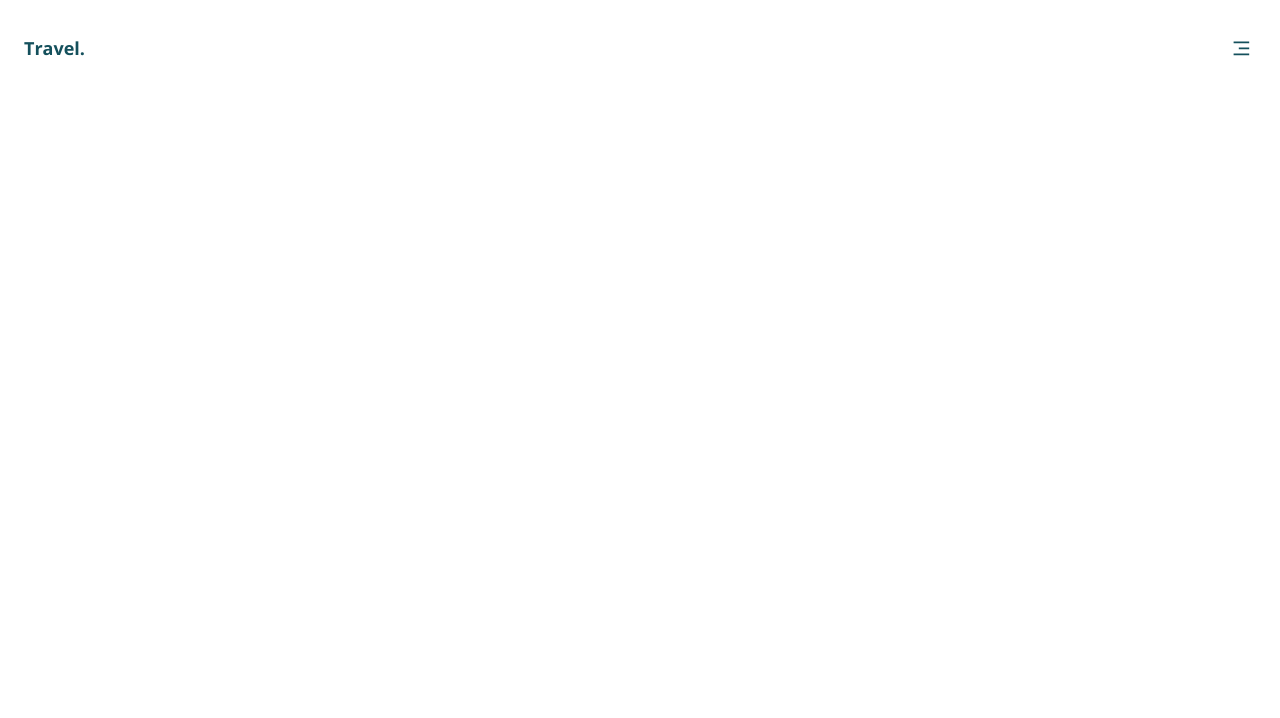
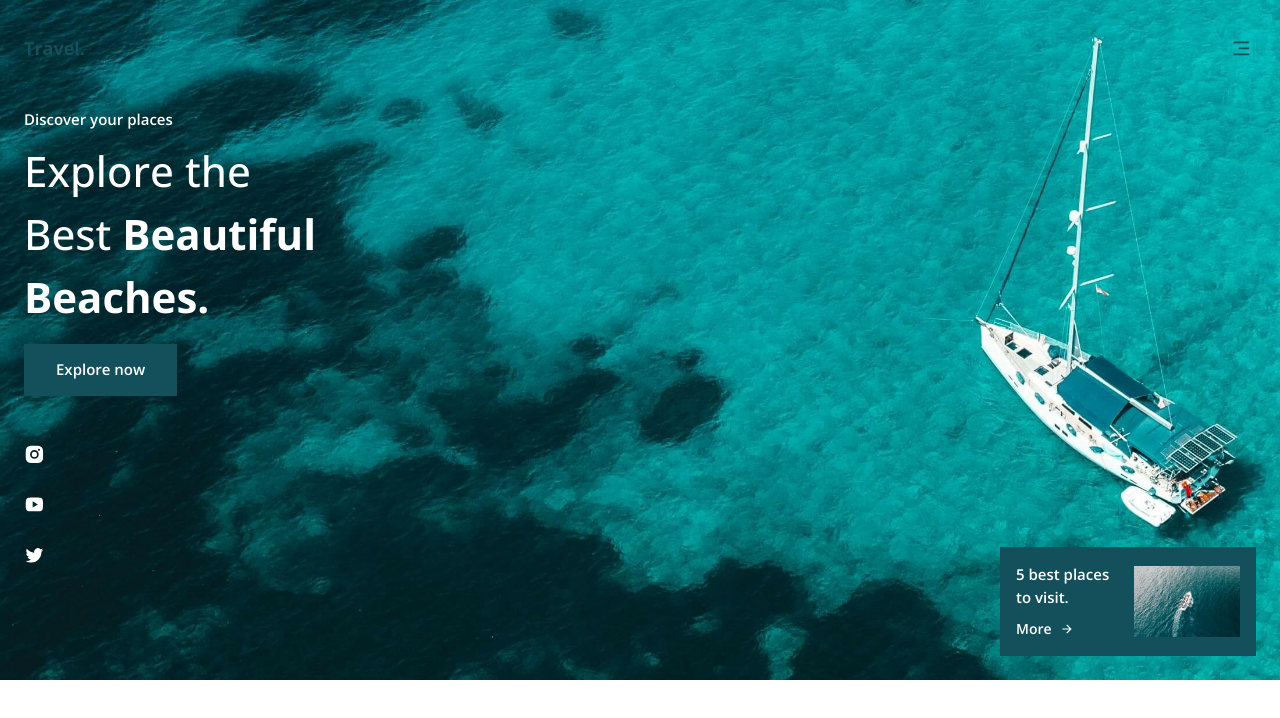
Before and after one commit to fajarfadillahh/travel-agency-react-tailwind, a React (Vite) app: page / in a window 1280 px wide. Shown: the top 718 px of the page. Built offline with nearby package versions, Linux system fonts and the light colour scheme.

Commit message:
create Hero part of the HomePage

```diff
--- a/src/pages/Home.jsx
+++ b/src/pages/Home.jsx
@@ -2,11 +2,13 @@ import React from "react";
 
 // import components & parts
 import Header from "../components/Header";
+import Hero from "../parts/HomePage/Hero";
 
 export default function Home() {
   return (
     <>
       <Header />
+      <Hero />
     </>
   );
 }
--- /dev/null
+++ b/src/parts/HomePage/Hero.jsx
@@ -0,0 +1,99 @@
+import React from "react";
+import { Link } from "react-router-dom";
+import {
+  RiInstagramFill,
+  RiYoutubeFill,
+  RiTwitterFill,
+  RiArrowRightLine,
+} from "react-icons/ri";
+
+// import components & parts
+import Button from "../../components/Button";
+
+// import images
+import HeroImg1 from "../../assets/images/hero1.jpg";
+import HeroImg2 from "../../assets/images/hero2.jpg";
+
+export default function Hero() {
+  return (
+    <section className="hero pb-16">
+      <div className="hero__wrapper relative flex h-[85vh] items-center justify-center">
+        {/* hero bg */}
+        <img
+          src={HeroImg1}
+          alt="hero bg"
+          className="hero__bg absolute top-0 left-0 h-full w-full object-cover object-[83%]"
+        />
+
+        <div className="hero__container container relative grid gap-12">
+          <div className="hero__data">
+            <p className="hero__data-subtitle pb-2 text-[15px] font-semibold text-white">
+              Discover your places
+            </p>
+            <h1 className="hero__data-title pb-4 text-[42px] font-medium text-white">
+              Explore the <br /> Best{" "}
+              <b>
+                Beautiful <br />
+                Beaches.
+              </b>
+            </h1>
+            <Button url="/" className="hero__data-button inline-flex">
+              Explore now
+            </Button>
+          </div>
+
+          {/* hero socials media */}
+          <ul className="hero__socials flex w-max flex-col gap-6">
+            <li>
+              <Link
+                to="/"
+                className="hero__socials-icon inline-flex text-[1.3rem] text-white"
+              >
+                <RiInstagramFill />
+              </Link>
+            </li>
+            <li>
+              <Link
+                to="/"
+                className="hero__socials-icon inline-flex text-[1.3rem] text-white"
+              >
+                <RiYoutubeFill />
+              </Link>
+            </li>
+            <li>
+              <Link
+                to="/"
+                className="hero__socials-icon inline-flex text-[1.3rem] text-white"
+              >
+                <RiTwitterFill />
+              </Link>
+            </li>
+          </ul>
+        </div>
+
+        <div className="hero__info absolute right-6 bottom-6 grid w-64 grid-cols-2 items-center gap-3 bg-green-600 p-4">
+          <div>
+            <h5 className="hero__info-title pb-2 text-[15px] font-semibold text-white">
+              5 best places to visit.
+            </h5>
+            <Link
+              to="/"
+              className="hero__info-button inline-flex items-center gap-2 text-[14px] font-semibold text-white"
+            >
+              More
+              <RiArrowRightLine />
+            </Link>
+          </div>
+
+          <div className="hero__info-overlay overflow-hidden">
+            <img
+              src={HeroImg2}
+              alt="hero info img"
+              className="hero__info-img h-full w-full object-cover object-center"
+            />
+          </div>
+        </div>
+      </div>
+    </section>
+  );
+}
```
